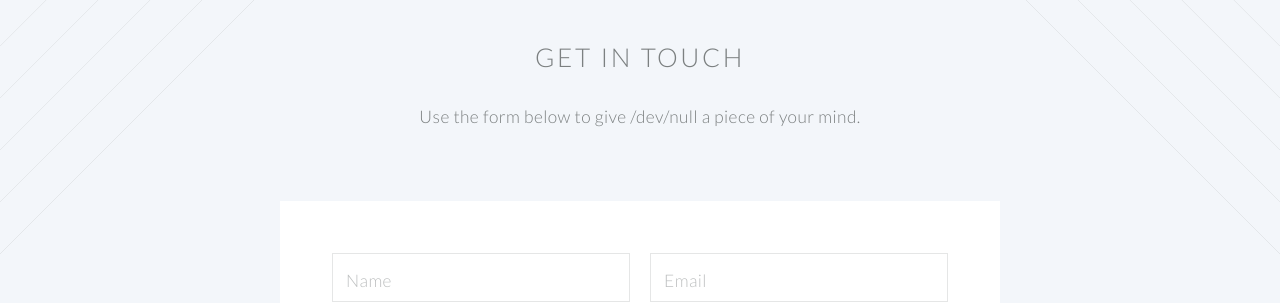
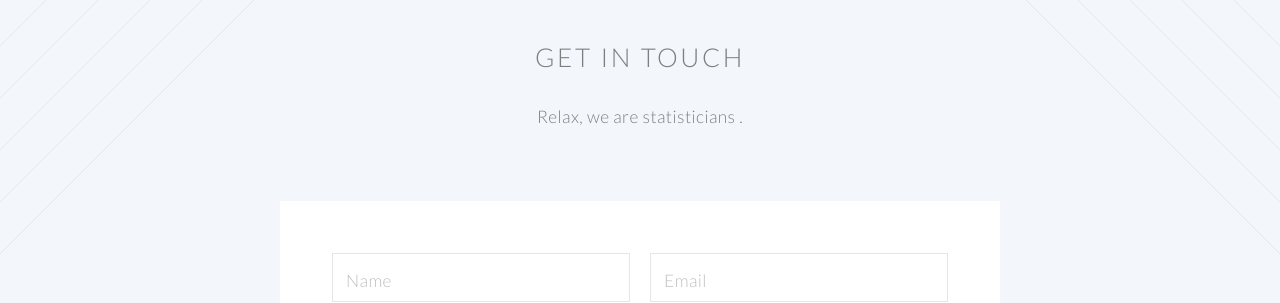
Before and after one commit to econometrick/econometrick.github.io, a Jekyll site: the page contact.html, which Jekyll copies as it is, in a window 1280 px wide and 1301 px high. Shown: the part 179-482 px from the top of the window. Built offline with Jekyll 4.4.1, drawn with Linux system fonts in a browser that asks for light colours.

Commit message:
Update contact.html

```diff
--- a/contact.html
+++ b/contact.html
@@ -65,7 +65,7 @@
 				<header class="special container">
 					<span class="icon fa-envelope"></span>
 					<h2>Get In Touch</h2>
-					<p>Use the form below to give /dev/null a piece of your mind.</p>
+					<p>Relax, we are statisticians .</p>
 				</header>
 
 				<!-- One -->
```
